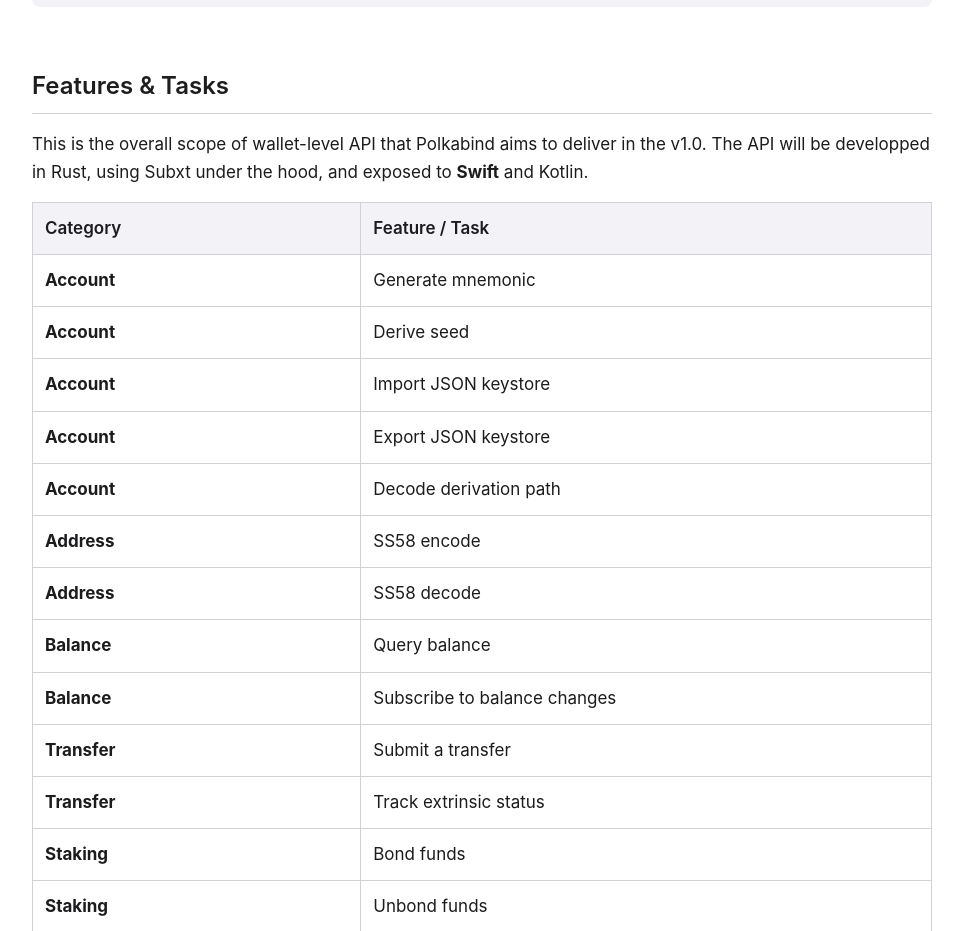
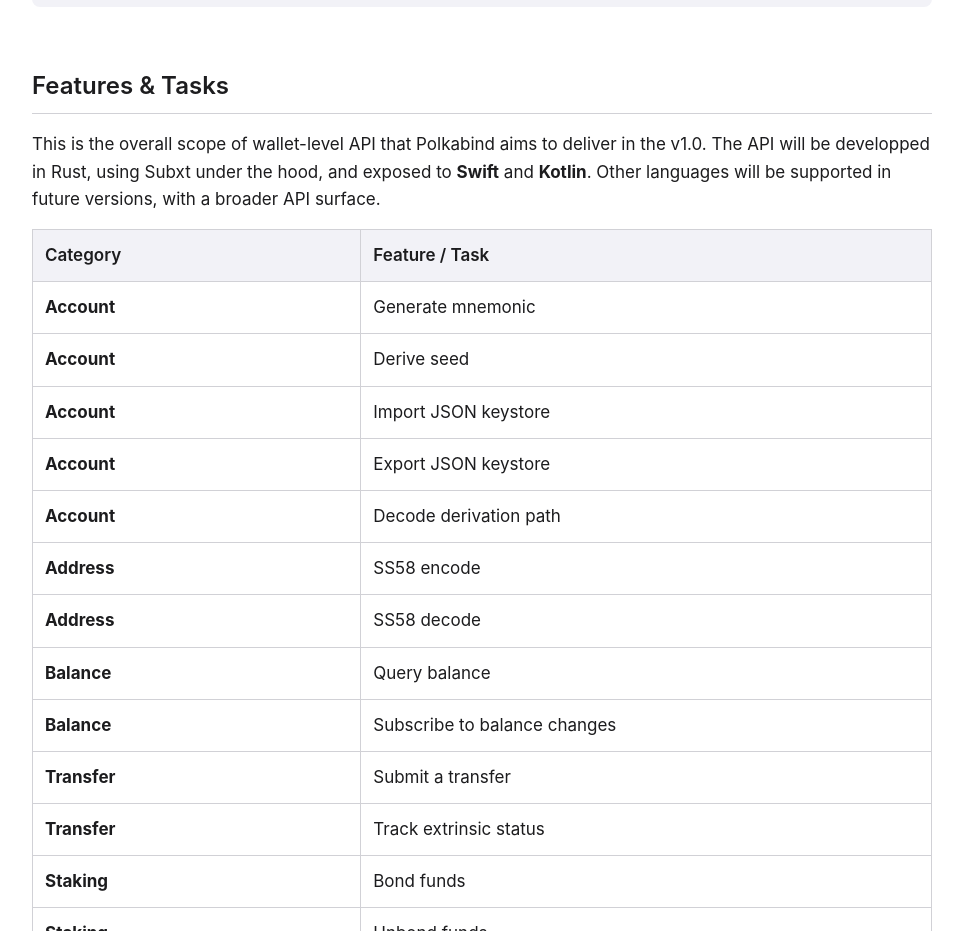
Before and after one commit to Polkabind/polkabind.github.io, a plain HTML site: page index.html in a window 1280 px wide. Shown: the part 2580-3511 px from the top of the page, without its empty margins (158-1121 px from the left). Drawn offline with Linux system fonts and the light colour scheme.

Commit message:
Fix typos

```diff
--- a/index.html
+++ b/index.html
@@ -331,7 +331,8 @@
           This is the overall scope of wallet-level API that Polkabind aims to
           deliver in the v1.0. The API will be developped in Rust, using Subxt
           under the hood, and exposed to <strong>Swift</strong> and
-          <string>Kotlin</string>.
+          <strong>Kotlin</strong>. Other languages will be supported in future versions,
+          with a broader API surface.
         </p>
         <table class="feature-table">
           <thead>
```
